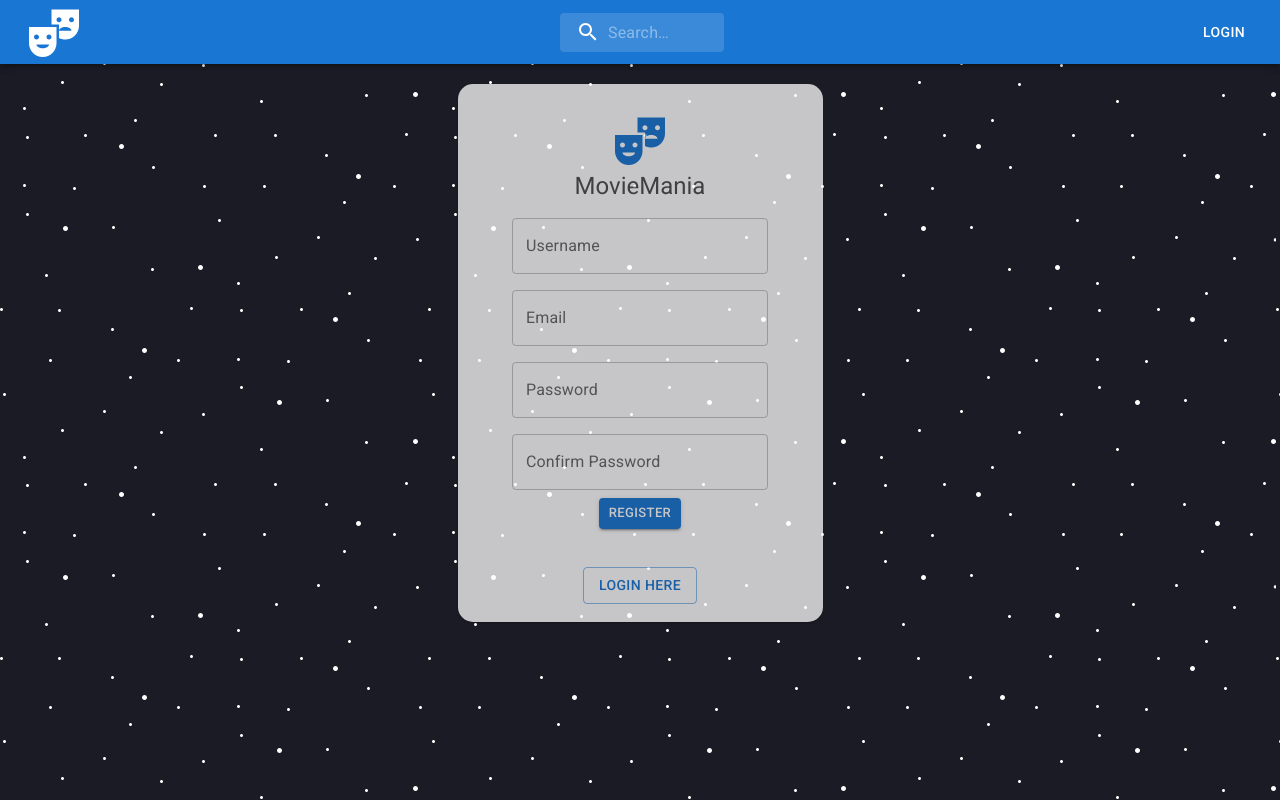
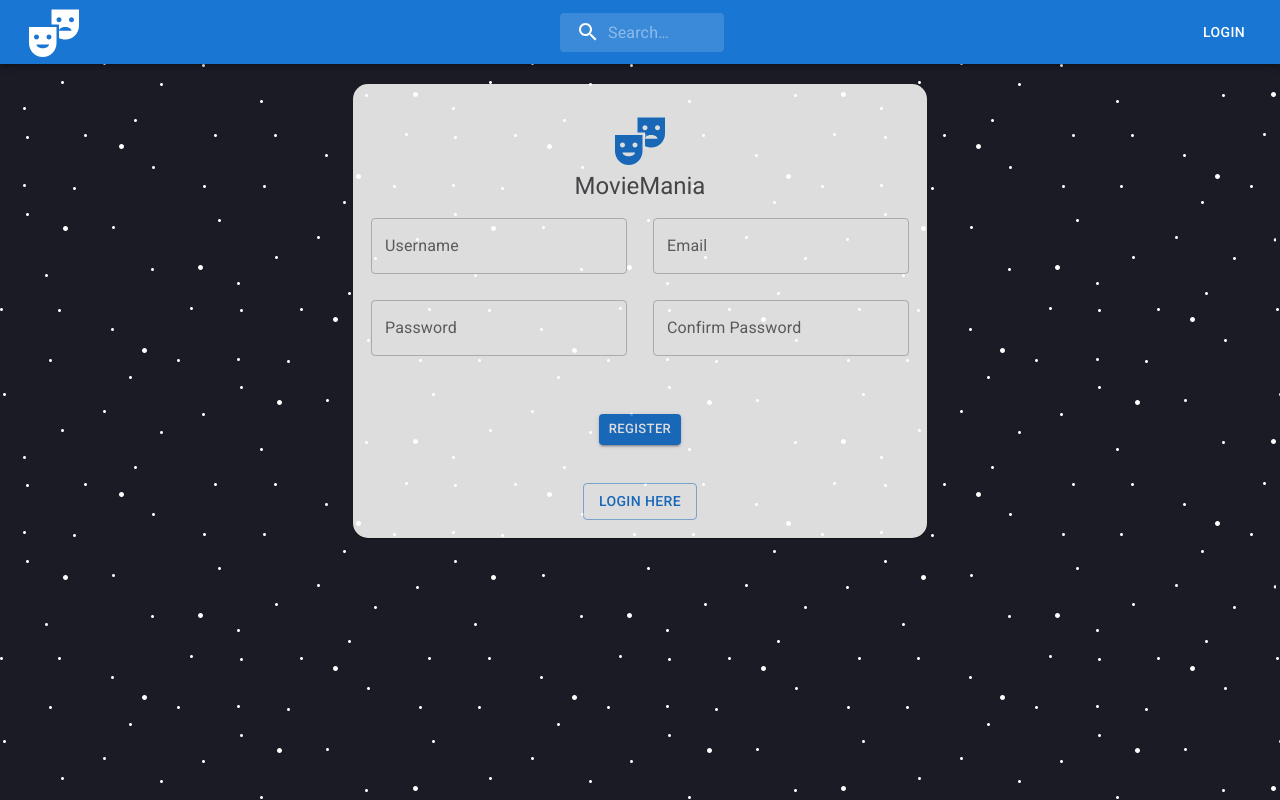
Before and after one commit to Espancake/MovieApp, a React (Create React App) app: page /login in a window 1280 px wide. Both pictures are taken after a click on the button "REGISTER HERE". Built offline with nearby package versions, Linux system fonts and the light colour scheme.

Commit message:
register form modified

```diff
--- a/src/Pages/LoginPage.jsx
+++ b/src/Pages/LoginPage.jsx
@@ -31,11 +31,11 @@ const LoginPage =()=> {
   return (
     <LoginContainer>
         <Card sx={{
-            width: '345px',
+            width: 'auto',
             height:'auto',
             padding:'10px',
             borderRadius:'15px',
-            opacity:0.75,
+            opacity:0.85,
 
             }}>
             <CardMedia sx={{
--- a/src/components/FormInput.jsx
+++ b/src/components/FormInput.jsx
@@ -5,7 +5,7 @@ import styled from 'styled-components';
 
     const Error = styled.span `
         color: red;
-        width: 200px;
+        width: 256px;
     `
 
 
--- a/src/components/Register.jsx
+++ b/src/components/Register.jsx
@@ -25,7 +25,7 @@ const Register = () => {
       name:"username",
       type:"text",
       placeholder:"Username",
-      errorMessage:"Username should be 3-16 characters and shouldnt include any special character",
+      errorMessage:"Username should be 3-16 characters.",
       label:"Username",
       pattern:"^[A-Za-z0-9]{3,16}$",
       required: true,
@@ -35,7 +35,7 @@ const Register = () => {
       name:"email",
       type:"email",
       placeholder:"Email",
-      errorMessage:"it should be a valid email address!",
+      errorMessage:"it should be a valid email address.",
       label:"Email",
       required: true,
     },
@@ -44,7 +44,7 @@ const Register = () => {
       name:"password",
       type:"password",
       placeholder:"Password",
-      errorMessage:"Password should be 8-20 characters and at least 1 letter, 1 number and 1 special character ",
+      errorMessage:"Password should be 8-20 characters and at least 1 letter, 1 number and 1 special character. ",
       label:"Password",
       pattern: `^(?=.*[0-9])(?=.*[a-zA-Z])(?=.*[!@#$%^&*])[a-zA-Z0-9!@#$%^&*]{8,20}$`,
       required: true,
@@ -54,7 +54,7 @@ const Register = () => {
       name:"confirmPassword",
       type:"password",
       placeholder:"Confirm Password",
-      errorMessage:"Passwords dont match",
+      errorMessage:"Passwords dont match remember that should have 8-20 characters and other special characters.",
       label:"Confirm Password",
       pattern:values.password,
       required: true,
@@ -76,10 +76,13 @@ const Register = () => {
         <Box
                     component="form"
                     sx={{
-                        display:'flex',
+                        display:'grid',
+                        gridTemplate: "repeat(2, 1fr) / repeat(2, 1fr)",
+                        gap:"10px",
                         justifyContent:'center',
                         alignItems:'center',
-                        flexDirection:'column',
+                        height:"auto",
+                        width:"auto",
                         '& .MuiTextField-root': { m: 1, width: '32ch' },
                     }}
                 >
@@ -102,6 +105,9 @@ const Register = () => {
                       variant="contained"
                       size="small"
                       color="primary"
+                      sx={{
+                        marginTop:"50px"
+                      }}
                       >
                       Register
                       </Button>
```
